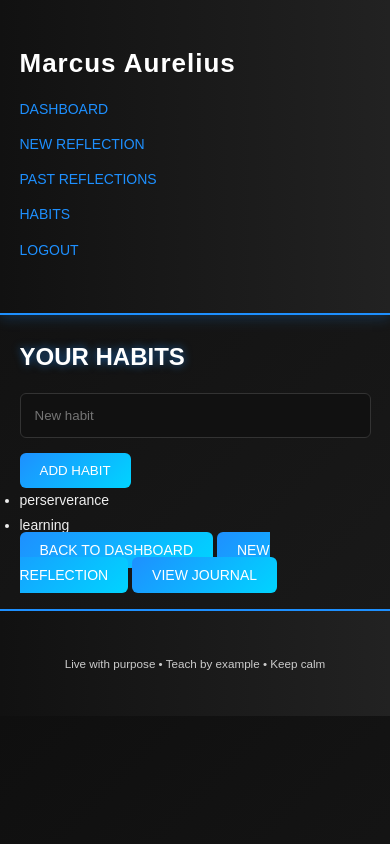
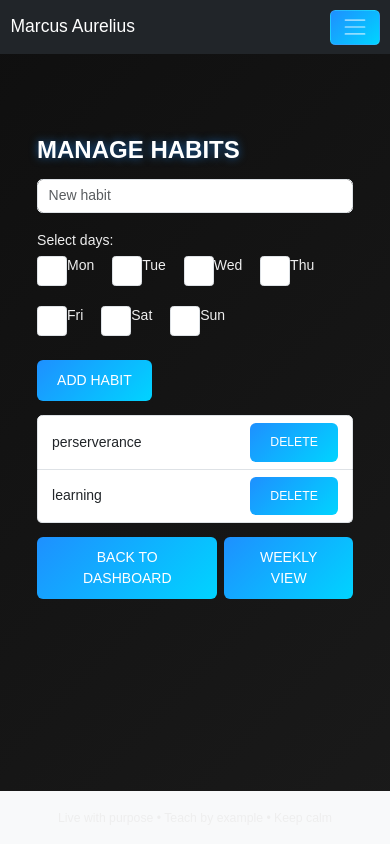
Before and after one commit to 4ghost20/marcus_app, a Flask app: page /habits in a window 390 px wide. Run offline with Flask 3, Linux system fonts and the light colour scheme; a user stored in the database is signed in.

Commit message:
ui slight fix buttons and habit tracker
ui responsiveness and clean habits tracker per week completion progress bar dashboard optimization testing of login reflections and habit tracker

```diff
--- a/app.py
+++ b/app.py
@@ -1,10 +1,10 @@
 # app.py
-from flask import Flask, render_template, request, redirect, url_for, flash, session
-from datetime import date
+from flask import Flask, render_template, request, redirect, url_for, flash, session, jsonify
+from datetime import date, datetime, timedelta
 from flask_migrate import Migrate
 from forms.daily_form import DailyReflectionForm
 from database import db
-from models import User, Habit, DailyEntry
+from models import User, Habit, DailyEntry, HabitCompletion
 
 app = Flask(__name__)
 app.config['SQLALCHEMY_DATABASE_URI'] = 'sqlite:///marcus.db'
@@ -17,15 +17,17 @@ migrate = Migrate(app, db)
 with app.app_context():
     db.create_all()
 
-# ------------------- REGISTER -------------------
+
+# ------------------- AUTH -------------------
 @app.route("/register", methods=["GET", "POST"])
 def register():
+    """Register a new user."""
     if request.method == "POST":
         username = request.form["username"]
         email = request.form["email"]
         password = request.form["password"]
 
-        # Check duplication
+        # Prevent duplicate username or email
         if User.query.filter((User.username == username) | (User.email == email)).first():
             flash("User already exists")
             return redirect(url_for("register"))
@@ -41,15 +43,14 @@ def register():
     return render_template("register.html")
 
 
-# ------------------- LOGIN -------------------
 @app.route("/login", methods=["GET", "POST"])
 def login():
+    """Login existing user."""
     if request.method == "POST":
         username = request.form["username"]
         password = request.form["password"]
 
         user = User.query.filter_by(username=username).first()
-
         if user and user.check_password(password):
             session["user_id"] = user.id
             session["username"] = user.username
@@ -62,27 +63,73 @@ def login():
     return render_template("login.html")
 
 
-# ------------------- LOGOUT -------------------
 @app.route("/logout")
 def logout():
+    """Logout user and clear session."""
     session.clear()
     flash("Logged out")
     return redirect(url_for("login"))
 
 
+# ------------------- HABIT HELPERS -------------------
+def get_week_dates(anchor=None):
+    """Return Mon–Sun dates for the week containing the anchor date."""
+    anchor = anchor or date.today()
+    start = anchor - timedelta(days=anchor.weekday())  # Monday start
+    return [start + timedelta(days=i) for i in range(7)]
+
+
+def is_planned_on(habit, d):
+    """Check if a habit is scheduled for the given date (based on mon–sun flags)."""
+    flags = [habit.mon, habit.tue, habit.wed, habit.thu, habit.fri, habit.sat, habit.sun]
+    return flags[d.weekday()]
+
+
+def completion_map(user_id, habits, week_days):
+    """Return {habit_id: {date: completed_bool}} for the given week."""
+    result = {h.id: {d: False for d in week_days} for h in habits}
+    comps = HabitCompletion.query.filter(
+        HabitCompletion.user_id == user_id,
+        HabitCompletion.date.between(week_days[0], week_days[-1])
+    ).all()
+    for c in comps:
+        if c.habit_id in result:
+            result[c.habit_id][c.date] = bool(c.completed)
+    return result
+
+
 # ------------------- DASHBOARD -------------------
 @app.route("/dashboard")
 def dashboard():
+    """Main dashboard showing counts and average weekly progress."""
     if "user_id" not in session:
         return redirect(url_for("login"))
-    return render_template("dashboard.html", username=session["username"])
+    user_id = session["user_id"]
+
+    reflections_count = DailyEntry.query.filter_by(user_id=user_id).count()
+    habits_count = Habit.query.filter_by(user_id=user_id).count()
+
+    # Weekly progress across all habits (Mon–Sun of current week)
+    week_days = get_week_dates()
+    habits = Habit.query.filter_by(user_id=user_id).all()
+    comp_map = completion_map(user_id, habits, week_days)
+    total_planned = sum(1 for h in habits for d in week_days if is_planned_on(h, d))
+    total_done = sum(1 for h in habits for d in week_days if is_planned_on(h, d) and comp_map[h.id][d])
+    weekly_progress = round((total_done / total_planned * 100), 1) if total_planned > 0 else 0
+
+    return render_template(
+        "dashboard.html",
+        username=session["username"],
+        reflections_count=reflections_count,
+        habits_count=habits_count,
+        weekly_progress=weekly_progress
+    )
 
 
-# ------------------- HOME -------------------
+# ------------------- STATIC PAGES -------------------
 @app.route('/')
 def home():
     return render_template('home.html', username="zen", message="stay steady today.")
-
 
 @app.route('/about')
 def about():
@@ -90,9 +137,10 @@ def about():
     return render_template('about.html', today=today)
 
 
-# ------------------- DAILY REFLECTION -------------------
+# ------------------- DAILY REFLECTIONS -------------------
 @app.route('/daily', methods=['GET', 'POST'])
 def daily():
+    """Create a daily reflection."""
     if "user_id" not in session:
         return redirect(url_for("login"))
 
@@ -104,7 +152,7 @@ def daily():
         entry = DailyEntry(
             title=form.title.data,
             content=form.content.data,
-            user_id=session["user_id"]  # <-- Assign logged-in user
+            user_id=session["user_id"]
         )
         db.session.add(entry)
         db.session.commit()
@@ -114,29 +162,32 @@ def daily():
     return render_template("daily.html", form=form, virtue=virtue, virtues_list=virtues_list)
 
 
-# ------------------- VIEW REFLECTIONS -------------------
 @app.route('/entries')
 def entries():
+    """View all reflections for the logged-in user, with optional search."""
     if "user_id" not in session:
         return redirect(url_for("login"))
 
     q = request.args.get("q", "")
     if q:
         entries = DailyEntry.query.filter(
-            DailyEntry.user_id == session["user_id"],  # Filter by logged-in user
+            DailyEntry.user_id == session["user_id"],
             (DailyEntry.title.ilike(f"%{q}%")) | (DailyEntry.content.ilike(f"%{q}%"))
         ).order_by(DailyEntry.created_at.desc()).all()
     else:
         entries = DailyEntry.query.filter_by(
-            user_id=session["user_id"]  # Filter by logged-in user
+            user_id=session["user_id"]
         ).order_by(DailyEntry.created_at.desc()).all()
 
     return render_template("all_entries.html", entries=entries)
 
 
-# ------------------- EDIT REFLECTION -------------------
 @app.route("/edit/<int:id>", methods=["GET", "POST"])
 def edit_reflection(id):
+    """Edit an existing reflection."""
+    if "user_id" not in session:
+        return redirect(url_for("login"))
+
     entry = DailyEntry.query.get_or_404(id)
     if entry.user_id != session.get("user_id"):
         flash("Access denied")
@@ -152,13 +203,15 @@ def edit_reflection(id):
 
     form.title.data = entry.title
     form.content.data = entry.content
-
     return render_template("edit.html", form=form, entry=entry)
 
 
-# ------------------- DELETE REFLECTION -------------------
 @app.route("/delete/<int:id>", methods=["POST"])
 def delete_reflection(id):
+    """Delete a reflection."""
+    if "user_id" not in session:
+        return redirect(url_for("login"))
+
     entry = DailyEntry.query.get_or_404(id)
     if entry.user_id != session.get("user_id"):
         flash("Access denied")
@@ -170,24 +223,123 @@ def delete_reflection(id):
     return redirect(url_for("entries"))
 
 
-# ------------------- HABITS -------------------
+# ------------------- HABITS: LIST / CREATE / DELETE -------------------
 @app.route("/habits", methods=["GET", "POST"])
 def habits():
+    """List habits and create new ones with weekday flags."""
     if "user_id" not in session:
         return redirect(url_for("login"))
-
     user_id = session["user_id"]
 
     if request.method == "POST":
         habit_name = request.form.get("habit_name")
+        days = request.form.getlist("days")  # e.g., ["mon", "tue", ...]
         if habit_name:
-            new_habit = Habit(user_id=user_id, name=habit_name)
+            new_habit = Habit(
+                user_id=user_id,
+                name=habit_name,
+                mon="mon" in days, tue="tue" in days, wed="wed" in days,
+                thu="thu" in days, fri="fri" in days, sat="sat" in days, sun="sun" in days
+            )
             db.session.add(new_habit)
             db.session.commit()
             flash("Habit added!", "success")
 
     habits = Habit.query.filter_by(user_id=user_id).all()
     return render_template("habits.html", habits=habits)
+
+
+@app.route("/habits/delete/<int:habit_id>", methods=["POST"])
+def delete_habit(habit_id):
+    """Delete a habit owned by the logged-in user."""
+    if "user_id" not in session:
+        return redirect(url_for("login"))
+
+    habit = Habit.query.get_or_404(habit_id)
+    if habit.user_id != session["user_id"]:
+        flash("Access denied", "danger")
+        return redirect(url_for("habits"))
+
+    db.session.delete(habit)
+    db.session.commit()
+    flash("Habit deleted.", "info")
+    return redirect(url_for("habits"))
+
+
+# ------------------- HABITS: WEEKLY VIEW + COMPLETION -------------------
+@app.route("/habits/weekly")
+def habits_weekly():
+    """Weekly grid displaying planned habits and completion status."""
+    if "user_id" not in session:
+        return redirect(url_for("login"))
+    user_id = session["user_id"]
+
+    # Optional query param: anchor date (YYYY-MM-DD) to view a specific week
+    anchor_str = request.args.get("date")
+    try:
+        anchor = datetime.strptime(anchor_str, "%Y-%m-%d").date() if anchor_str else date.today()
+    except ValueError:
+        anchor = date.today()
+
+    week_days = get_week_dates(anchor)
+    habits = Habit.query.filter_by(user_id=user_id).order_by(Habit.name.asc()).all()
+    if not habits:
+        flash("No habits yet. Add one first!", "info")
+        return redirect(url_for("habits"))
+
+    comp_map = completion_map(user_id, habits, week_days)
+
+    # Build rows for the template and compute per-habit progress
+    rows, progress = [], {}
+    for h in habits:
+        days = [{"date": d, "planned": is_planned_on(h, d), "completed": comp_map[h.id][d]} for d in week_days]
+        rows.append({"habit": h, "days": days})
+        total_planned = sum(cell["planned"] for cell in days)
+        total_done = sum(cell["planned"] and cell["completed"] for cell in days)
+        progress[h.id] = round((total_done / total_planned * 100), 1) if total_planned else 0
+
+    return render_template("habits_weekly.html", week_days=week_days, rows=rows, progress=progress, anchor=anchor)
+
+
+@app.route("/habits/complete", methods=["POST"])
+def toggle_habit_completion():
+    """Toggle or set completion for a habit on a specific date."""
+    if "user_id" not in session:
+        return jsonify({"error": "Unauthorized"}), 401
+    user_id = session["user_id"]
+
+    habit_id = request.form.get("habit_id", type=int)
+    date_str = request.form.get("date")
+    completed_flag = request.form.get("completed")  # "true"/"false" or None
+
+    if not habit_id or not date_str:
+        return jsonify({"error": "Missing habit_id or date"}), 400
+
+    habit = Habit.query.get(habit_id)
+    if not habit or habit.user_id != user_id:
+        return jsonify({"error": "Not found or forbidden"}), 404
+
+    try:
+        d = datetime.strptime(date_str, "%Y-%m-%d").date()
+    except ValueError:
+        return jsonify({"error": "Invalid date"}), 400
+
+    # Only allow completion toggles on planned days
+    if not is_planned_on(habit, d):
+        return jsonify({"error": "Habit not planned for this day"}), 400
+
+    comp = HabitCompletion.query.filter_by(habit_id=habit_id, user_id=user_id, date=d).first()
+    if comp:
+        comp.completed = completed_flag.lower() == "true" if completed_flag else not comp.completed
+    else:
+        comp = HabitCompletion(
+            habit_id=habit_id, user_id=user_id, date=d,
+            completed=True if completed_flag is None else (completed_flag.lower() == "true")
+        )
+        db.session.add(comp)
+
+    db.session.commit()
+    return jsonify({"ok": True, "habit_id": habit_id, "date": d.isoformat(), "completed": comp.completed})
 
 
 # ------------------- LESSONS -------------------
--- a/templates/base.html
+++ b/templates/base.html
@@ -5,54 +5,67 @@
   <meta name="viewport" content="width=device-width,initial-scale=1" />
   <title>{% block title %}Marcus Aurelius App{% endblock %}</title>
 
-  <!-- Optional: Google Font -->
+  <!-- Google Font -->
   <link rel="preconnect" href="https://fonts.googleapis.com">
   <link href="https://fonts.googleapis.com/css2?family=Inter:wght@300;400;600&display=swap" rel="stylesheet">
 
-  <!-- Main stylesheet -->
+  <!-- Bootstrap CSS -->
+  <link href="https://cdn.jsdelivr.net/npm/bootstrap@5.3.2/dist/css/bootstrap.min.css" rel="stylesheet">
+
+  <!-- Custom stylesheet -->
   <link rel="stylesheet" href="{{ url_for('static', filename='css/style.css') }}">
   {% block head %}{% endblock %}
 </head>
-<body>
-  <header class="site-header">
-    <div class="container header-inner">
-      <div class="brand">
-        <a href="{{ url_for('home') }}">Marcus Aurelius</a>
+<body class="d-flex flex-column min-vh-100">
+
+  <!-- Navbar -->
+  <nav class="navbar navbar-expand-lg navbar-dark bg-dark">
+    <div class="container-fluid">
+      <a class="navbar-brand" href="{{ url_for('home') }}">Marcus Aurelius</a>
+      <button class="navbar-toggler" type="button" data-bs-toggle="collapse" data-bs-target="#mainNav"
+              aria-controls="mainNav" aria-expanded="false" aria-label="Toggle navigation">
+        <span class="navbar-toggler-icon"></span>
+      </button>
+      <div class="collapse navbar-collapse" id="mainNav">
+        <ul class="navbar-nav ms-auto mb-2 mb-lg-0">
+          {% if session.get('user_id') %}
+            <li class="nav-item"><a class="nav-link" href="{{ url_for('dashboard') }}">Dashboard</a></li>
+            <li class="nav-item"><a class="nav-link" href="{{ url_for('daily') }}">New Reflection</a></li>
+            <li class="nav-item"><a class="nav-link" href="{{ url_for('entries') }}">Past Reflections</a></li>
+            <li class="nav-item"><a class="nav-link" href="{{ url_for('habits') }}">Habits</a></li>
+            <li class="nav-item"><a class="nav-link" href="{{ url_for('logout') }}">Logout</a></li>
+          {% else %}
+            <li class="nav-item"><a class="nav-link" href="{{ url_for('home') }}">Home</a></li>
+            <li class="nav-item"><a class="nav-link" href="{{ url_for('login') }}">Login</a></li>
+            <li class="nav-item"><a class="nav-link" href="{{ url_for('register') }}">Register</a></li>
+          {% endif %}
+        </ul>
       </div>
-      <nav class="main-nav">
-        {% if session.get('user_id') %}
-          <a href="{{ url_for('dashboard') }}">Dashboard</a>
-          <a href="{{ url_for('daily') }}">New Reflection</a>
-          <a href="{{ url_for('entries') }}">Past Reflections</a>
-          <a href="{{ url_for('habits') }}">Habits</a>
-          <a href="{{ url_for('logout') }}">Logout</a>
-        {% else %}
-          <a href="{{ url_for('home') }}">Home</a>
-          <a href="{{ url_for('login') }}">Login</a>
-          <a href="{{ url_for('register') }}">Register</a>
-        {% endif %}
-      </nav>
     </div>
-  </header>
+  </nav>
 
-  <main class="container">
+  <!-- Main content -->
+  <main class="container my-4 flex-grow-1">
     {% with messages = get_flashed_messages(with_categories=true) %}
       {% if messages %}
-        <div class="flash-messages">
-          {% for category, message in messages %}
-            <div class="flash flash-{{ category }}">{{ message }}</div>
-          {% endfor %}
-        </div>
+        {% for category, message in messages %}
+          <div class="alert alert-{{ category }} alert-dismissible fade show" role="alert">
+            {{ message }}
+            <button type="button" class="btn-close" data-bs-dismiss="alert" aria-label="Close"></button>
+          </div>
+        {% endfor %}
       {% endif %}
     {% endwith %}
 
     {% block content %}{% endblock %}
   </main>
 
-  <footer class="site-footer">
-    <div class="container">
-      <small>Live with purpose • Teach by example • Keep calm</small>
-    </div>
+  <!-- Footer -->
+  <footer class="bg-light text-center py-3 mt-auto">
+    <small>Live with purpose • Teach by example • Keep calm</small>
   </footer>
+
+  <!-- Bootstrap JS -->
+  <script src="https://cdn.jsdelivr.net/npm/bootstrap@5.3.2/dist/js/bootstrap.bundle.min.js"></script>
 </body>
 </html>
--- a/templates/habits.html
+++ b/templates/habits.html
@@ -1,27 +1,44 @@
 {% extends "base.html" %}
-{% block title %}Your Habits – Marcus Aurelius{% endblock %}
+{% block title %}Manage Habits – Marcus Aurelius{% endblock %}
 
 {% block content %}
-<section class="habits-section">
-    <h2>Your Habits</h2>
+<section class="container mt-4">
+    <h2 class="mb-3">Manage Habits</h2>
 
-    <form method="POST" class="habit-form">
-        <input type="text" name="habit_name" placeholder="New habit" required>
-        <button type="submit" class="btn">Add Habit</button>
+    <!-- Create habit form -->
+    <form method="POST" class="mb-3">
+        <div class="mb-2">
+            <input type="text" name="habit_name" class="form-control" placeholder="New habit" required>
+        </div>
+        <div class="mb-2">
+            <label>Select days:</label><br>
+            {% for day in ["mon","tue","wed","thu","fri","sat","sun"] %}
+                <div class="form-check form-check-inline">
+                    <input class="form-check-input" type="checkbox" name="days" value="{{ day }}" id="{{ day }}">
+                    <label class="form-check-label" for="{{ day }}">{{ day|capitalize }}</label>
+                </div>
+            {% endfor %}
+        </div>
+        <button type="submit" class="btn btn-primary">Add Habit</button>
     </form>
 
-    <ul class="habit-list">
+    <!-- Habit list -->
+    <ul class="list-group mb-3">
         {% for habit in habits %}
-            <li>{{ habit.name }}</li>
+            <li class="list-group-item d-flex justify-content-between align-items-center">
+                {{ habit.name }}
+                <form method="POST" action="{{ url_for('delete_habit', habit_id=habit.id) }}" style="margin:0;">
+                    <button type="submit" class="btn btn-sm btn-danger">Delete</button>
+                </form>
+            </li>
         {% else %}
-            <li>No habits yet. Start by adding one above!</li>
+            <li class="list-group-item">No habits yet. Start by adding one above!</li>
         {% endfor %}
     </ul>
 
-    <div class="habits-links">
-        <a href="{{ url_for('dashboard') }}" class="btn">Back to Dashboard</a>
-        <a href="{{ url_for('daily') }}" class="btn">New Reflection</a>
-        <a href="{{ url_for('entries') }}" class="btn">View Journal</a>
+    <div class="d-flex gap-2">
+        <a href="{{ url_for('dashboard') }}" class="btn btn-secondary">Back to Dashboard</a>
+        <a href="{{ url_for('habits_weekly') }}" class="btn btn-success">Weekly View</a>
     </div>
 </section>
 {% endblock %}
```
Also changed, not shown: models.py (+46 -1 lines), templates/daily.html (+19 -19 lines), templates/dashboard.html (+44 -7 lines), templates/habits_weekly.html (added, +94 -0 lines), templates/login.html (+23 -7 lines), templates/register.html (+28 -8 lines), instance/marcus.db.
